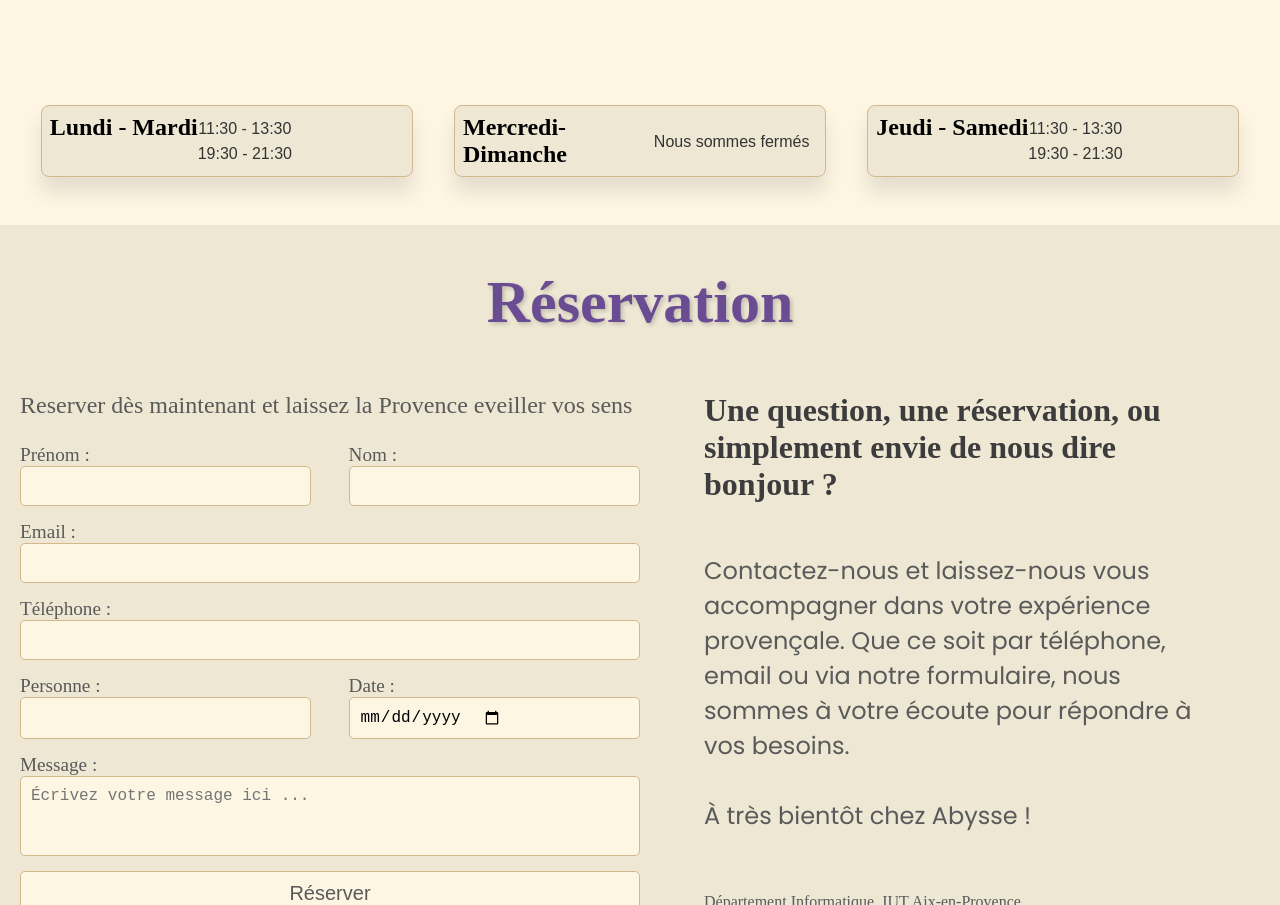
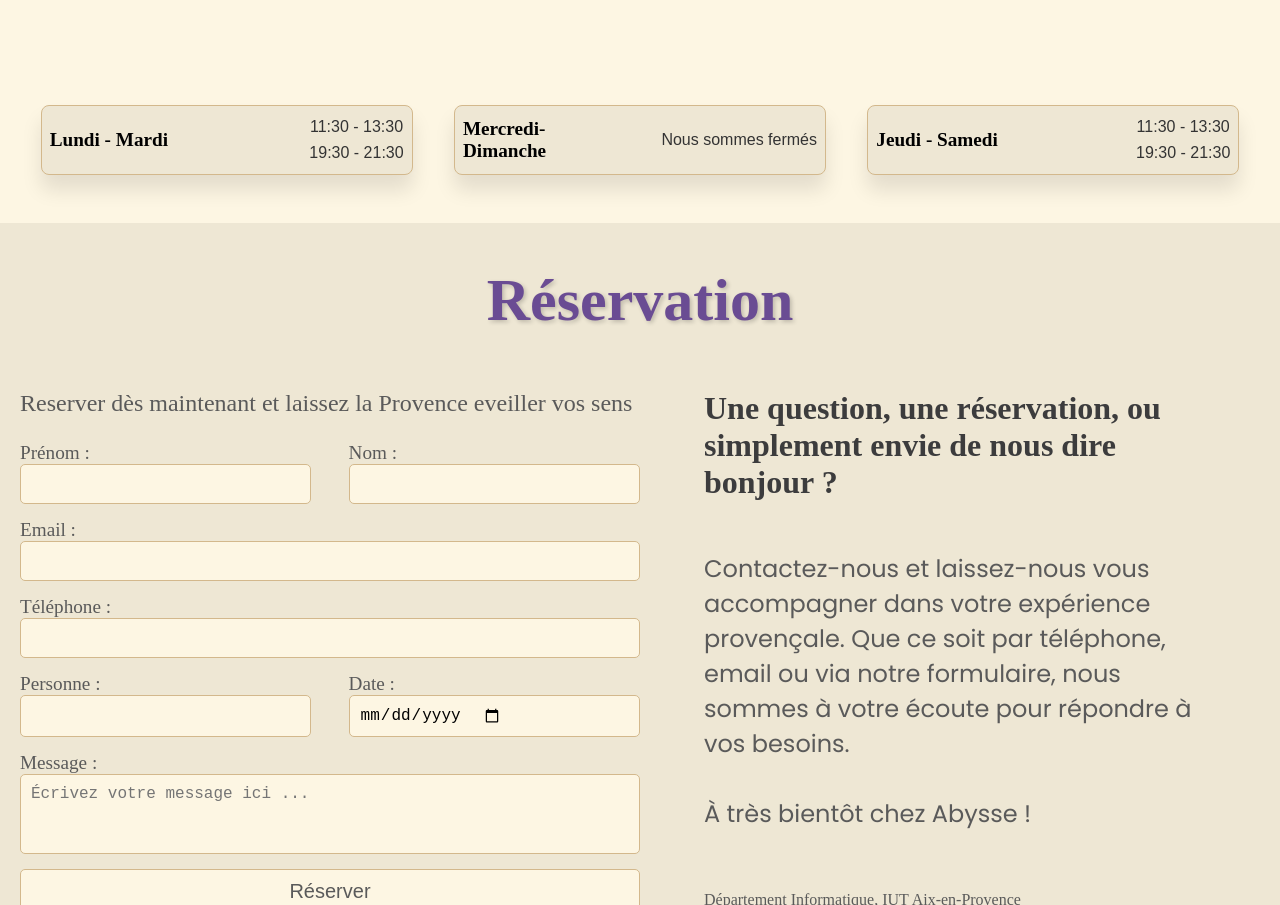
Before and after one commit to BNK4970/TP-web, a plain HTML site: page index.html in a window 1280 px wide. Shown: the part 4435-5340 px from the top of the page. Drawn offline with Linux system fonts and the light colour scheme; a web font is replaced by a local one.

Commit message:
rectification horraire

```diff
--- a/style.css
+++ b/style.css
@@ -519,6 +519,7 @@ nav ul li a:hover {
    height: auto;
    border: var(--maronclair) solid 1px;
    transition: transform 0.3s ease;
+   align-items: center;
 }
 
 #Horaires article:hover {
@@ -526,21 +527,19 @@ nav ul li a:hover {
    box-shadow: 0 5px 15px rgba(0, 0, 0, 0.3); /* Effet de shadow au survol */
 }
 
-#Horaires h3 {
+#Horaires h2 {
    display: flex;
    font-size: 1.2em;
-   color: #6a4d87;
-   width: 50%;
-   align-items: center;
+   justify-content: flex-start;
+   width: 80%;
 }
 
 #Horaires article p {
-   display: flex;
    font-size: 1em;
    color: #333;
-   width: 50%;
    margin: 0;
-   align-items: center;
+   display: flex;
+   justify-content: flex-end;
 }
 
 #reservation {
```
